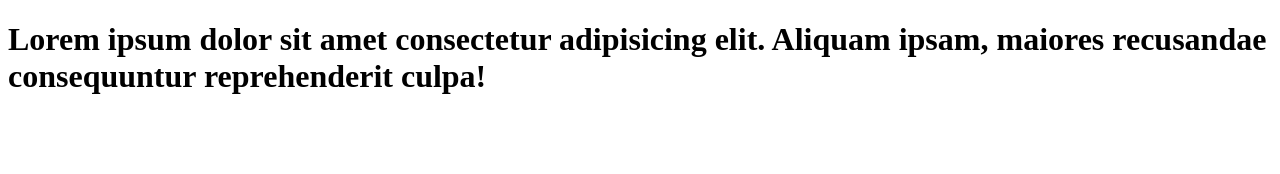
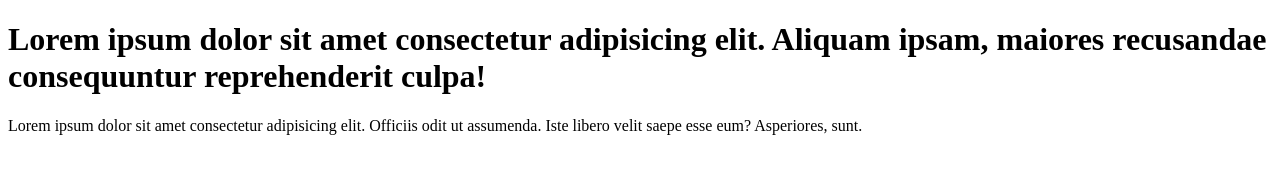
Before and after one commit to kurmandev25/learn-git, a plain HTML site: page index.html in a window 1280 px wide. Drawn offline with Linux system fonts and the light colour scheme.

Commit message:
add paragraph

```diff
--- a/index.html
+++ b/index.html
@@ -7,5 +7,6 @@
 </head>
 <body>
 		<h1>Lorem ipsum dolor sit amet consectetur adipisicing elit. Aliquam ipsam, maiores recusandae consequuntur reprehenderit culpa!</h1>
+		<p>Lorem ipsum dolor sit amet consectetur adipisicing elit. Officiis odit ut assumenda. Iste libero velit saepe esse eum? Asperiores, sunt.</p>
 </body>
 </html>
```
